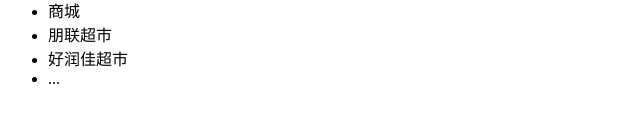
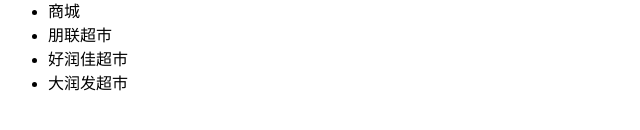
Before and after one commit to hardy9sap/dbhot, a plain HTML site: page index.html in a window 1280 px wide. Shown: the part 162-292 px from the top of the page, without its empty margins (0-640 px from the left). Drawn offline with Linux system fonts and the light colour scheme.

Commit message:
商城最终版-feature-shangchen-3

```diff
--- a/index.html
+++ b/index.html
@@ -16,7 +16,7 @@
 			商城
 			<li>朋联超市</li>
 			<li>好润佳超市</li>
-			<li>...</li>
+			<li>大润发超市</li>
 		</li>
     </ul>
 </body>
```
